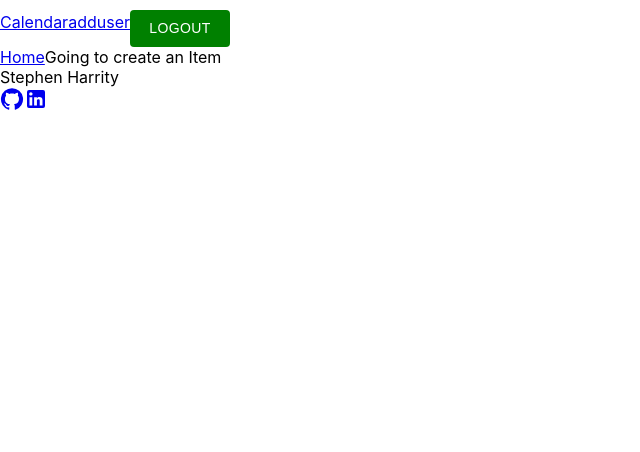
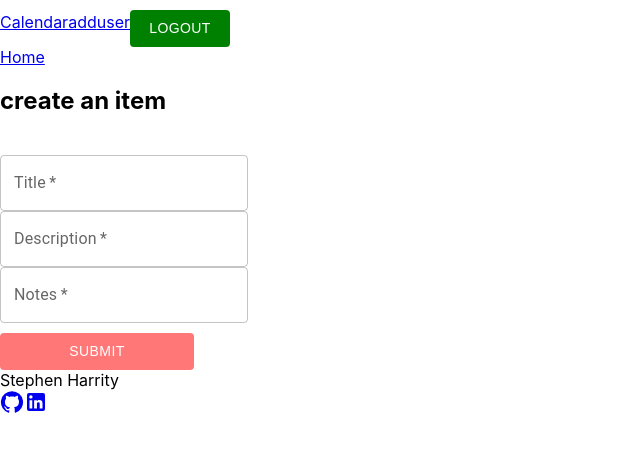
Before and after one commit to sjh401/Routine, a React (Create React App) app in the folder client/: page /add in a window 1280 px wide. Shown: the top 452 px of the page, without its empty margins (0-640 px from the left). Built offline with nearby package versions, Linux system fonts and the light colour scheme; no server answers.

Commit message:
item creation tested

```diff
--- a/client/src/components/ItemAddEdit.jsx
+++ b/client/src/components/ItemAddEdit.jsx
@@ -1,5 +1,65 @@
 import React from 'react';
 
-export default function ItemAddEdit() {
-  return <div></div>;
+import TextField from '@mui/material/TextField'
+import Button from '@mui/material/Button'
+import { styled } from '@mui/material/styles';
+
+const LoginButton = styled(Button)(({ theme }) => ({
+  color: '#fff',
+  backgroundColor: '#ff7777',
+  fontFamily: 'Poppins, sans-serif',
+  width: '60vw',
+  maxWidth: 194,
+  marginTop: 10,
+  '&:hover': {
+      backgroundColor: '#4fa8fc',
+  },
+}));
+
+export default function ItemAddEdit(props) {
+  const { formData, addEditFunction, handleChange} = props;
+
+  // console.log(formData)
+
+  return (
+    <div className="">
+        <form
+            className=""
+            onSubmit={(e) => {
+            e.preventDefault()
+            addEditFunction(formData)
+            }}>
+            <br/>
+            <TextField
+                required
+                label="Title"
+                name="title"
+                variant="outlined"
+                value={formData?.title}
+                onChange={handleChange}/>
+            <br/>
+            <TextField
+                required
+                label="Description"
+                name="description"
+                variant="outlined"
+                value={formData?.description}
+                onChange={handleChange}/>
+            <br/>
+            <TextField
+                required
+                label="Notes"
+                name="notes"
+                variant="outlined"
+                value={formData?.notes}
+                onChange={handleChange}/>
+            <br/>
+            <div>
+                <LoginButton type="submit" >
+                    Submit
+                </LoginButton>
+            </div>
+        </form>
+    </div>
+  )
 }
--- a/client/src/container/Container.jsx
+++ b/client/src/container/Container.jsx
@@ -9,9 +9,18 @@ import User from '../screens/user/User';
 import { deleteItem, getAllItems, getItem, postItem, putItem } from '../services/items';
 
 
-export default function Container({currentUser}) {
+export default function Container(props) {
     const [ allItems, setAllItems ] = useState([])
+    const { currentUser } = props;
+    const [ formData, setFormData ] = useState({
+        description: '',
+        notes: '',
+        title: '',
+        completed: false,
+        user_id: currentUser?.id
+    });
 
+    console.log(formData)
     useEffect(() => {
         const fetchItems = async () => {
             const items = await getAllItems();
@@ -19,6 +28,14 @@ export default function Container({currentUser}) {
         }
         fetchItems();
     }, [currentUser]);
+
+    const handleChange = (e) => {
+        const { name, value } = e.target;
+        setFormData(prevFormData => ({
+            ...prevFormData,
+            [name]: value
+        }))
+    }
 
 
     return(
@@ -44,6 +61,10 @@ export default function Container({currentUser}) {
                     path="/add"
                     element={
                         <ItemAdd
+                            postItem={postItem}
+                            currentUser={currentUser}
+                            handleChange={handleChange}
+                            formData={formData}
                         />
                     }
                 />
--- a/client/src/screens/item/ItemAdd.jsx
+++ b/client/src/screens/item/ItemAdd.jsx
@@ -1,11 +1,22 @@
 import React from 'react';
 import { Link } from 'react-router-dom';
+import ItemAddEdit from '../../components/ItemAddEdit';
 
 export default function ItemAdd(props) {
+  const { postItem, currentUser, handleChange, formData } = props;
+
+  // console.log(formData)
   return (
     <div>
       <Link to='/home'>Home</Link>
-      Going to create an Item
+      <div>
+        <h2 className="">create an item</h2>
+        <ItemAddEdit
+          addEditFunction={postItem}
+          handleChange={handleChange}
+          formData={formData}
+        />
+      </div>
     </div>
   )
 }
```
